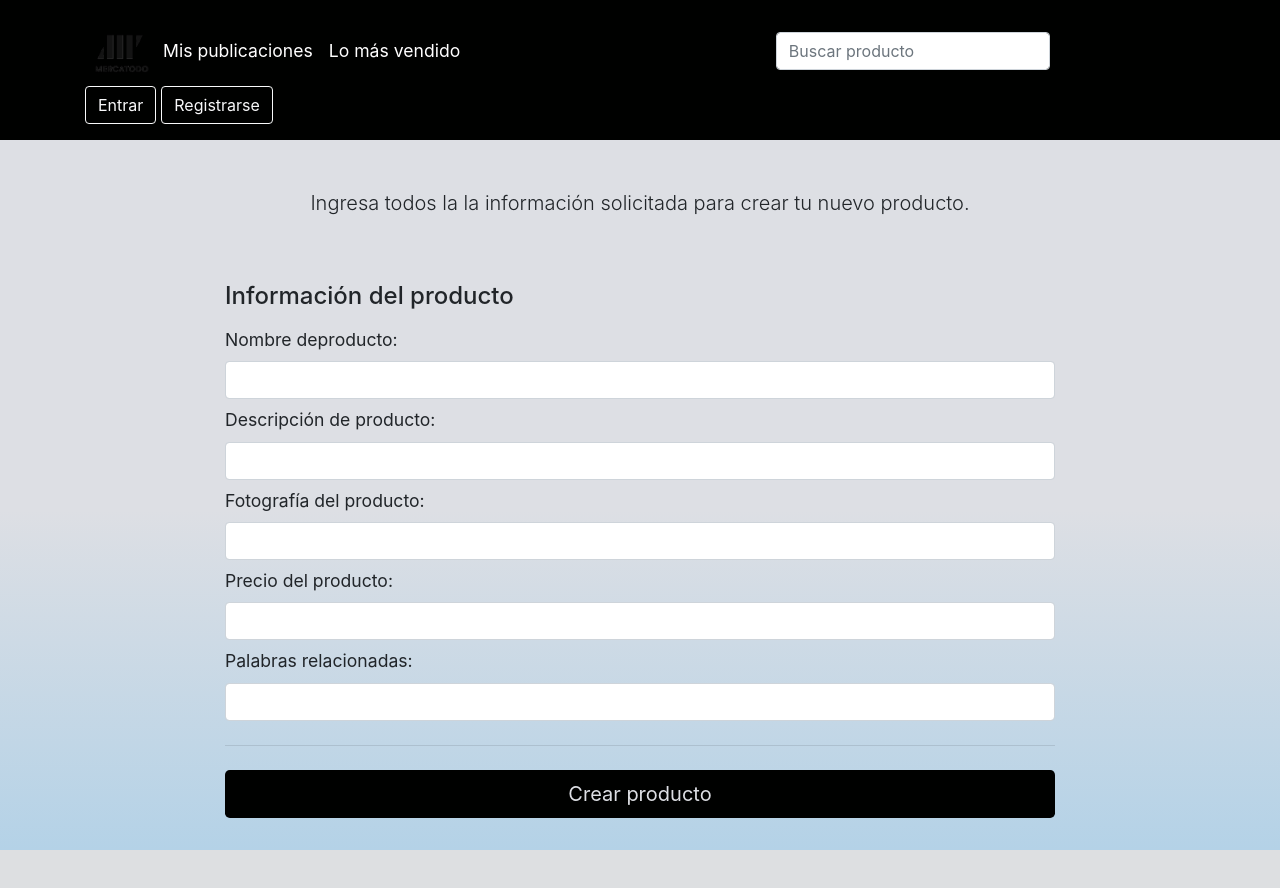
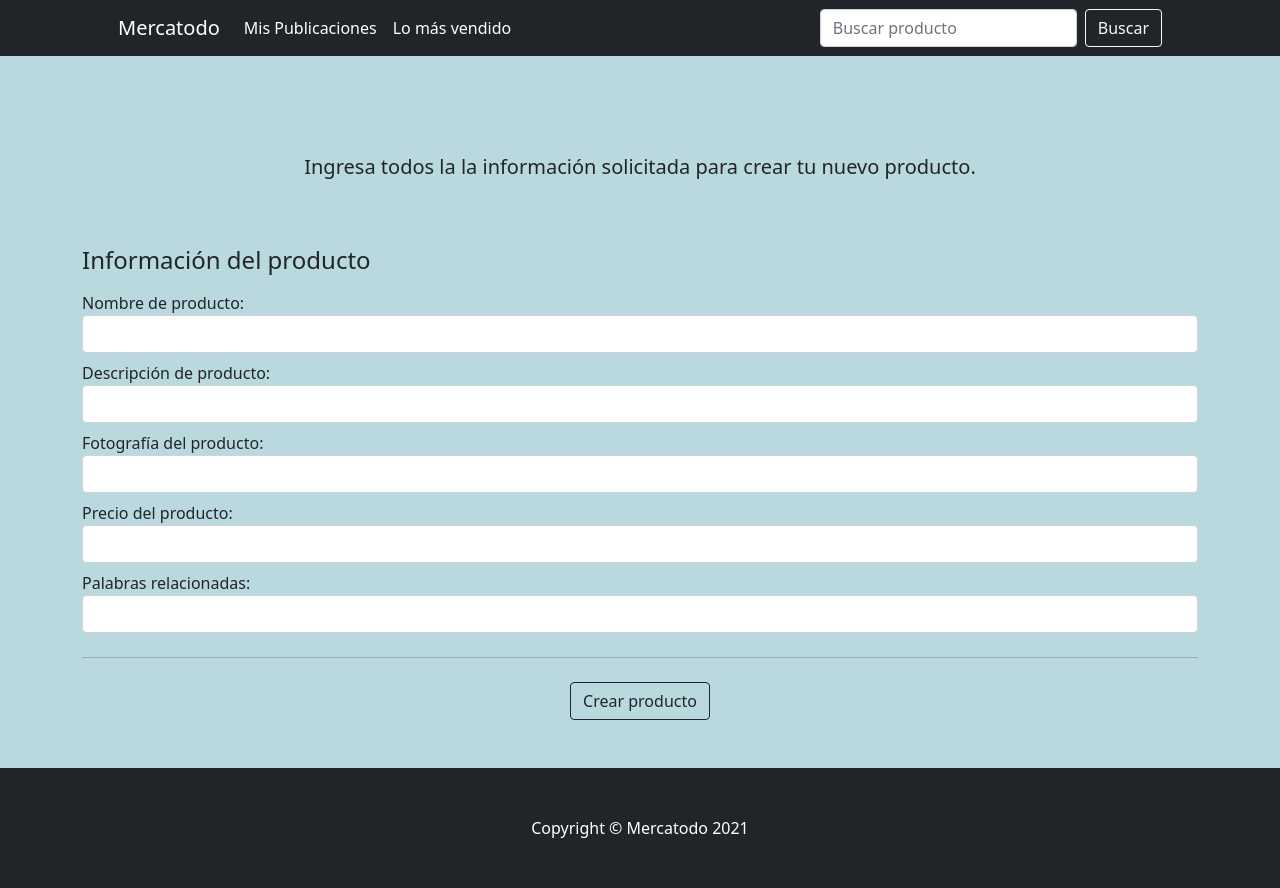
Before and after one commit to arianafm/CorgiTech, a Flask app: page /producto/crear in a window 1280 px wide. Before the commit the page ends 850 px from the top, so only its background shows below. Run offline with Flask 2, Linux system fonts and the light colour scheme; the visitor is signed in with stand-in values (Sample User, id 1); some libraries are stand-ins or nearby versions.

Commit message:
a la orden

```diff
--- a/PrimeraIteracion/src/config.py
+++ b/PrimeraIteracion/src/config.py
@@ -9,7 +9,7 @@ basedir = os.path.abspath(os.path.dirname(__file__))
 DEBUG = True
 
 # Connect to the database
-SQLALCHEMY_DATABASE_URI = 'mysql://root:password@localhost/mercatodo'
+SQLALCHEMY_DATABASE_URI = 'mysql://root:password$@localhost/mercatodo'
 
 
 # Turn off the Flask-SQLAlchemy event system and warning
--- a/PrimeraIteracion/src/templates/CrearProducto/crear_producto.html
+++ b/PrimeraIteracion/src/templates/CrearProducto/crear_producto.html
@@ -1,46 +1,5 @@
-<!doctype html>
-<html lang="en">
-<head>
-  <meta charset="utf-8">
-  <title>Crear Producto - Mercatodo</title>
-
-  <link rel="canonical" href="https://getbootstrap.com/docs/5.0/examples/checkout/">
-
-  <link rel="stylesheet" href="https://stackpath.bootstrapcdn.com/bootstrap/4.3.1/css/bootstrap.min.css" integrity="sha384-ggOyR0iXCbMQv3Xipma34MD+dH/1fQ784/j6cY/iJTQUOhcWr7x9JvoRxT2MZw1T" crossorigin="anonymous">
-  <script src="https://code.jquery.com/jquery-3.3.1.slim.min.js" integrity="sha384-q8i/X+965DzO0rT7abK41JStQIAqVgRVzpbzo5smXKp4YfRvH+8abtTE1Pi6jizo" crossorigin="anonymous"></script>
-  <script src="https://cdnjs.cloudflare.com/ajax/libs/popper.js/1.14.7/umd/popper.min.js" integrity="sha384-UO2eT0CpHqdSJQ6hJty5KVphtPhzWj9WO1clHTMGa3JDZwrnQq4sF86dIHNDz0W1" crossorigin="anonymous"></script>
-  <script src="https://stackpath.bootstrapcdn.com/bootstrap/4.3.1/js/bootstrap.min.js" integrity="sha384-JjSmVgyd0p3pXB1rRibZUAYoIIy6OrQ6VrjIEaFf/nJGzIxFDsf4x0xIM+B07jRM" crossorigin="anonymous"></script>
-
-  <link href="{{url_for('static', filename='../../static/CrearProducto/crear_producto.css')}}" rel="stylesheet" />
-
-  <body class="page_background">
-
-    <header class="p-3 text-white header">
-    <div class="container">
-      <div class="d-flex flex-wrap align-items-center justify-content-center justify-content-lg-start">
-
-        <a href="">
-          <img src="{{url_for('static', filename='../../static/logo.png')}}" width="70">
-        </a>
-
-        <ul class="nav col-12 col-lg-auto me-lg-auto mb-2 justify-content-center mb-md-0">
-          <li><a href="#" class="nav-link px-2 text-white efecto">Mis publicaciones</a></li>
-          <li><a href="#" class="nav-link px-2 text-white efecto">Lo más vendido</a></li>
-        </ul>
-
-        <div class="col-3"></div>
-
-        <form class="col-12 col-lg-auto mb-3 mb-lg-0 me-lg-3">
-          <input type="search" class="form-control form-control-dark" placeholder="Buscar producto" aria-label="Search">
-        </form>
-
-        <div class="text-end">
-          <button type="button" class="btn btn-outline-light me-2">Entrar</button>
-          <button type="button" class="btn btn-outline-light">Registrarse</button>
-        </div>
-      </div>
-    </div>
-  </header>
+{% extends 'Navbar.html' %}
+{% block content %}
 
     <div class="container container_form">
       <main>
@@ -52,7 +11,7 @@
 
           <div>
             <h4 class="mb-3">Información del producto</h4>
-            {% block content %}
+
             {% from "CrearProducto/_macro.html" import render_field %}
             <form method="POST">
               {{render_field(form.nombre, class="form-control")}}
@@ -66,16 +25,17 @@
               {{render_field(form.palabras_clave, class="form-control")}}
 
               <hr class="my-4">
+              <div style = "text-align: center;">
+                <button class="w-20 btn btn-outline-dark" type="submit">Crear producto</button>
+              </div>
 
-              <button class="w-100 btn btn-lg boton" type="submit">Crear producto</button>
+
             </form>
-            {% endblock %}
+
           </div>
         </div>
       </main>
 
     </div>
 
-    <script src="{{url_for('static', filename='js/form-validation.js')}}"></script>
-  </body>
-  </html>
+{% endblock content %}
--- a/PrimeraIteracion/src/templates/CrearProducto/forms.py
+++ b/PrimeraIteracion/src/templates/CrearProducto/forms.py
@@ -8,7 +8,7 @@ from wtforms.fields.html5 import EmailField
 from wtforms import validators
 
 class ProductForm(Form):
-    nombre = StringField('Nombre deproducto:',
+    nombre = StringField('Nombre de producto:',
             [
                 validators.Required(message = "El nombre de producto es requerido."),
             ]
--- a/PrimeraIteracion/src/templates/Navbar.html
+++ b/PrimeraIteracion/src/templates/Navbar.html
@@ -33,16 +33,18 @@
 
                     <form class="d-flex" action="{{url_for('producto_bp.consultar')}}">
                         <input class="form-control me-2" type="search" placeholder="Buscar producto" aria-label="Buscar producto" name="q">
-                        <button class="btn btn-outline-success" type="submit">Buscar</button>
+                        <button class="btn btn-outline-light" type="submit">Buscar</button>
                     </form>
                 </div>
             </div>
         </nav>
-
+        <br>
+        <br>
         {% block content %}
 
         {% endblock content %}
-
+        <br>
+        <br>
         <!-- Footer-->
         <footer class="py-5 bg-dark">
             <div class="container"><p class="m-0 text-center text-white">Copyright &copy; Mercatodo 2021</p></div>
```
Also changed, not shown: PrimeraIteracion/src/templates/MisProductos/misPublicaciones.html (+3 -26 lines), PrimeraIteracion/src/templates/misPublicaciones.html (+2 -27 lines).
